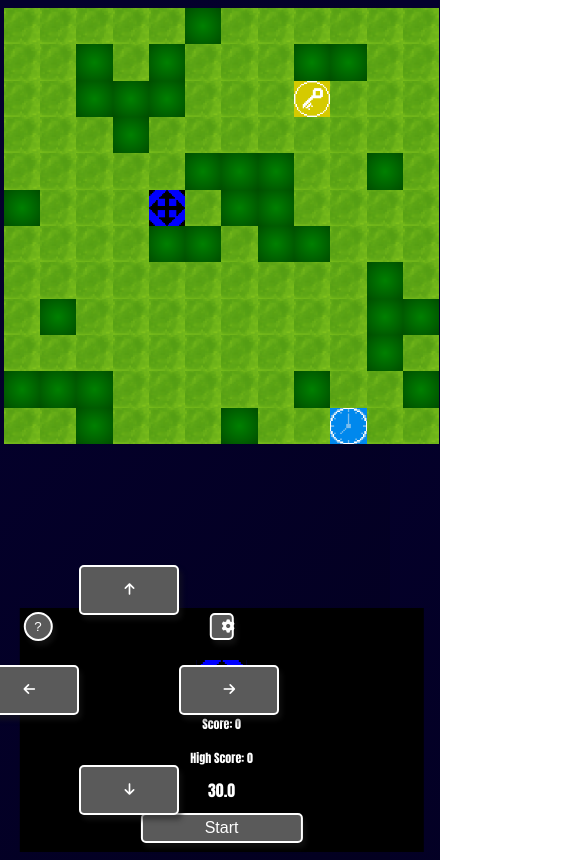
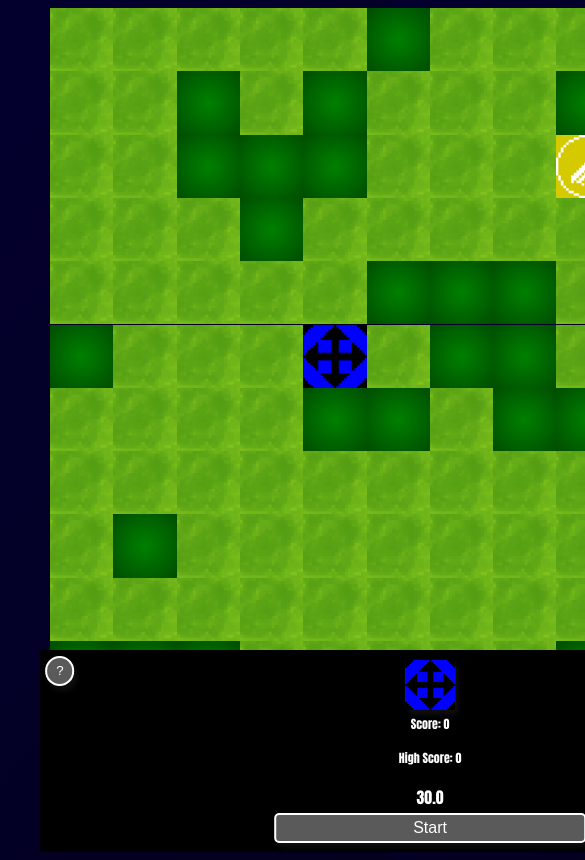
Before and after one commit to Sean-Cruickshank/Portfolio, a website built with Vite: page tilegame/index.html in a window 390 px wide. Shown: the top 860 px of the page, 585 px wide, since content can reach past the window. Built offline with nearby package versions, Linux system fonts and the light colour scheme.

Commit message:
Made some CSS tweaks to control-panel-top, added content to the about popup

```diff
--- a/tilegame/index.html
+++ b/tilegame/index.html
@@ -41,7 +41,7 @@
       <button class="stop-game-button hidden">Stop</button>
     </div>
 
-    <div class="touch-controls">
+    <div class="touch-controls hidden">
       <button class="touch-left"><i class="fa-solid fa-arrow-left"></i></button>
       <button class="touch-right"><i class="fa-solid fa-arrow-right"></i></button>
       <button class="touch-up"><i class="fa-solid fa-arrow-up"></i></button>
@@ -78,8 +78,21 @@
     </div>
 
     <div class="about-panel popup hidden">
-      <p>Reset the board at any time by hitting the 'Enter' key!</p>
-      <p>test</p>
+      <h2>How to Play!</h2>
+      <p>The goal of the game is to collect as many keys as you can before the timer ends</p>
+      <div class="plate key" style="width: 50px; margin-inline: auto;"></div>
+
+      <p>Reaching higher scores allows you to unlock new backgrounds and customisation options</p>
+
+      <p>Collect timers to extend the length of a match and score more points</p>
+      <div class="about-clocks">
+        <div class="plate clock-2" style="width: 50px; margin-inline: auto;"></div>
+        <div class="plate clock-3" style="width: 50px; margin-inline: auto;"></div>
+        <div class="plate clock-5" style="width: 50px; margin-inline: auto;"></div>
+      </div>
+
+      <p>Each level is randomly generated, so you may sometimes encounter a level where the key is inaccessible</p>
+      <p>Reset the board at any time by hitting the 'Enter' key or by pressing the reset button!</p>
       <button class="about-close">Close</button>
     </div>
 
--- a/tilegame/tilegame.css
+++ b/tilegame/tilegame.css
@@ -40,12 +40,15 @@ button:hover {
   width: 50%;
   margin: 0;
   max-width: 500px;
+  max-height: 60vh;
   top: 50%;
   left: 50%;
   transform: translate(-50%, -50%);
   border: 2px solid white;
   border-radius: 10px;
   text-align: center;
+  overflow-y: scroll;
+  z-index: 3;
 }
 
 .popup button {
@@ -159,6 +162,8 @@ button:hover {
 
 .control-panel {
   position: relative;
+  display: flex;
+  flex-direction: column;
   width: min(25%, 200px);
   padding: 5px 10px;
   background-color: black;
@@ -240,19 +245,19 @@ button:hover {
 .customiser-button {
   width: min(50px, 25%);
   aspect-ratio: 1;
-  margin-top: 20px;
   padding: 0;
+  margin-top: 5px;
+  margin-inline: auto;
   cursor: pointer;
   transition: 0.2s;
   border: none;
+  z-index: 2;
 }
 
   .customiser-button:hover {
     box-shadow: 0 0 15px white;
     transform: scale(0.95);
   }
-
-
 
 .customiser-option {
   display: flex;
@@ -278,20 +283,28 @@ button:hover {
 }
 
 .control-panel-top {
-  display: flex;
-  gap: 10px;
-  justify-content: space-between;
+  position: absolute;
+  display: grid;
+  grid-template-columns: 1fr 1fr;
+  width: 100%;
+  top: 5px;
+  left: 0;
   align-items: center;
+  z-index: 1;
 }
 
 .reset-score-button {
   font-size: clamp(0.6rem, 0.3923rem + 0.9231vw, 0.9rem);
 }
 
+.about, .settings {
+  display: flex;
+  width: 100%;
+  height: min-content;
+}
+
 .about {
-  display: flex;
-  justify-content: center;
-  height: min-content;
+  justify-content: left;
 }
 
 .about-button {
@@ -299,6 +312,24 @@ button:hover {
   width: min-content;
   aspect-ratio: 1;
   padding-inline: 9px;
+  margin-left: 5px;
+}
+
+.about-clocks {
+  display: flex;
+  justify-content: center;
+  background-color: yellow;
+}
+
+.settings {
+  justify-content: right;
+}
+
+.settings-button {
+  width: min-content;
+  aspect-ratio: 1;
+  padding-inline: 7px;
+  margin-right: 5px;
 }
 
 .touch-controls {
@@ -383,16 +414,6 @@ button:hover {
     margin-inline: auto;
   }
 
-  .control-panel-top {
-    gap: 0px;
-    justify-content: center;
-  }
-
-  .about {
-    position: absolute;
-    left: 4px;
-  }
-
   .popup {
     top: 25%;
     width: 75%;
```
